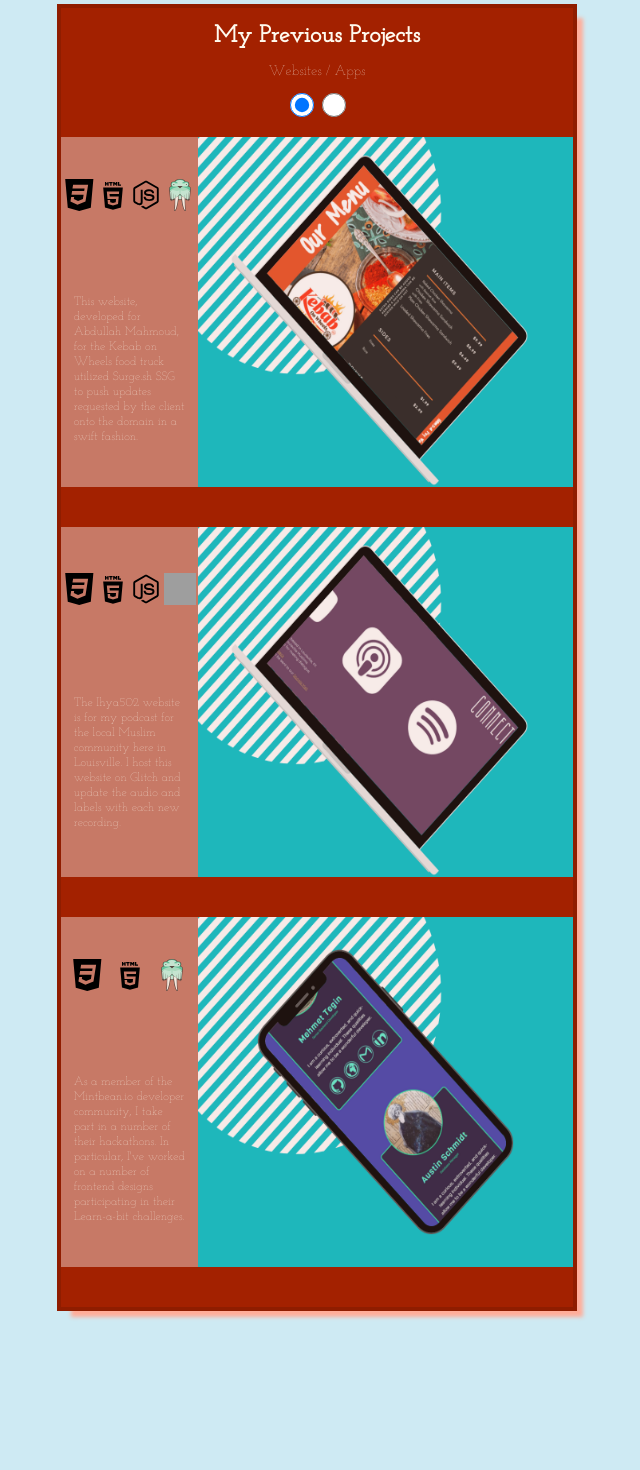
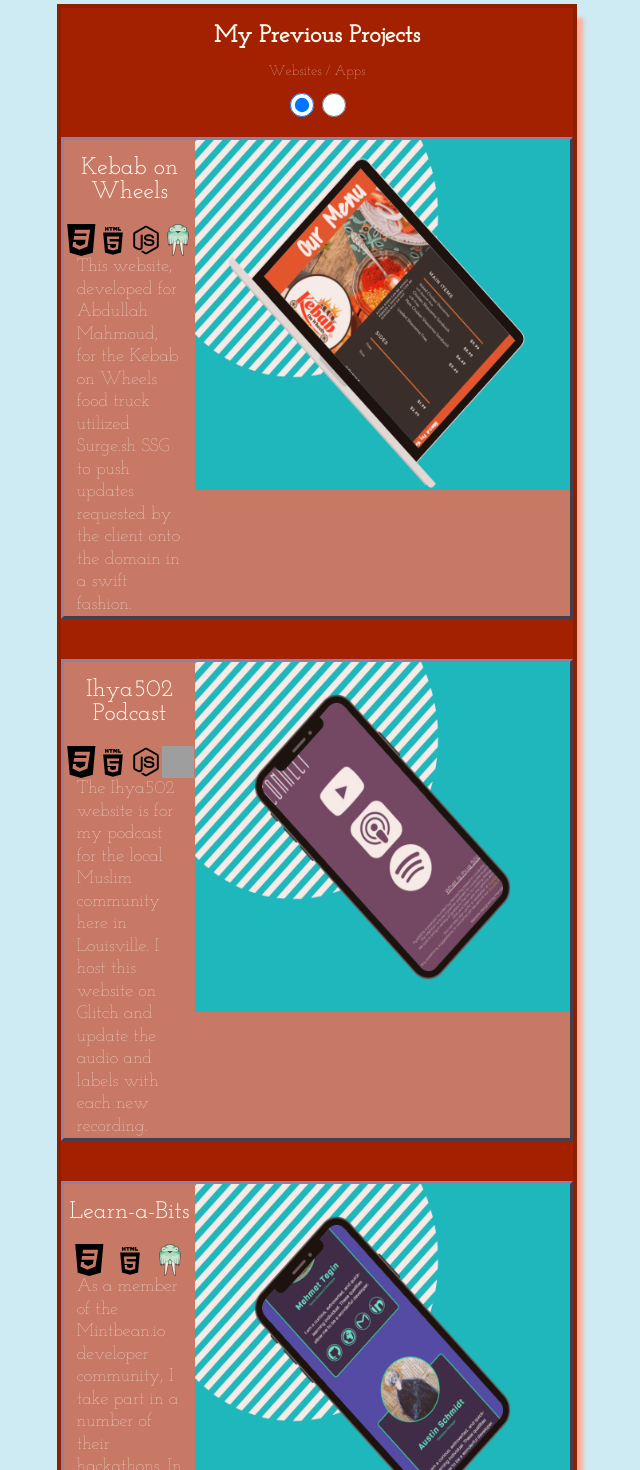
Before and after one commit to hamzafoy/hamza_foy_portfolio, a React (Create React App) app in the folder hamza-foy-portfolio/: page / in a window 1280 px wide. Shown: the part 1120-2590 px from the top of the page, without its empty margins (195-835 px from the left). Built offline with nearby package versions, Linux system fonts and the light colour scheme; grey boxes are pictures that could not be loaded.

Commit message:
add further styling improvements and Flexbox changes to Works Component.

```diff
--- a/hamza-foy-portfolio/src/Works/Works-Section.js
+++ b/hamza-foy-portfolio/src/Works/Works-Section.js
@@ -23,6 +23,10 @@
 
                 <section className="techs-primer">
 
+                <h1 className="this-project-h1">
+                    Kebab on Wheels
+                    </h1>
+
                     <aside className="tech-svg-container">
                         <img className="tech-icon" src={css3} alt="CSS3 Badge"/>
                         <img className="tech-icon" src={html5} alt="HTML5 Badge"/>
@@ -46,6 +50,10 @@
             <div className="works-section">
 
                 <section className="techs-primer">
+
+                <h1 className="this-project-h1">
+                    Ihya502 Podcast
+                    </h1>
 
                     <aside className="tech-svg-container">
 
@@ -72,6 +80,10 @@
             <div className="works-section">
 
                 <section className="techs-primer">
+
+                <h1 className="this-project-h1">
+                    Learn-a-Bits
+                    </h1>
 
                     <aside className="tech-svg-container">
 
@@ -102,6 +114,10 @@
 
                 <section className="techs-primer">
 
+                <h1 className="this-project-h1">
+                    Pig Latin Translator
+                    </h1>
+
                     <aside className="tech-svg-container">
                         <img className="tech-icon" src={expressjs} alt="ExpressJS Badge"/>
                         <img className="tech-icon" src={pug} alt="Pug Templating Engine Badge"/>
@@ -125,6 +141,10 @@
             <div className="works-section">
 
                 <section className="techs-primer">
+
+                <h1 className="this-project-h1">
+                    Library Manager
+                    </h1>
 
                     <aside className="tech-svg-container">
                         <img className="tech-icon-resized" src={expressjs} alt="ExpressJS Badge"/>
--- a/hamza-foy-portfolio/src/Works/Works.css
+++ b/hamza-foy-portfolio/src/Works/Works.css
@@ -33,13 +33,14 @@
     justify-content: space-between;
     margin: 0 0 5vh;
     background-color: #c77966;
+    border: 3px outset #8f7fa2;
 }
 
 .techs-primer {
     width: 100%;
     display: flex;
     flex-direction: column;
-    justify-content: space-around;
+    justify-content: space-evenly;
 }
 
 .tech-svg-container {
@@ -70,7 +71,7 @@
 .techs-primer p {
     margin: 0 1vw 0;
     font-family: 'JosefinSlab-Thin';
-    font-size: 12px;
+    font-size: 18px;
     line-height: 1.25em;
 }
 
```
Also changed, not shown: hamza-foy-portfolio/src/Works/img/ihya-502.png.
